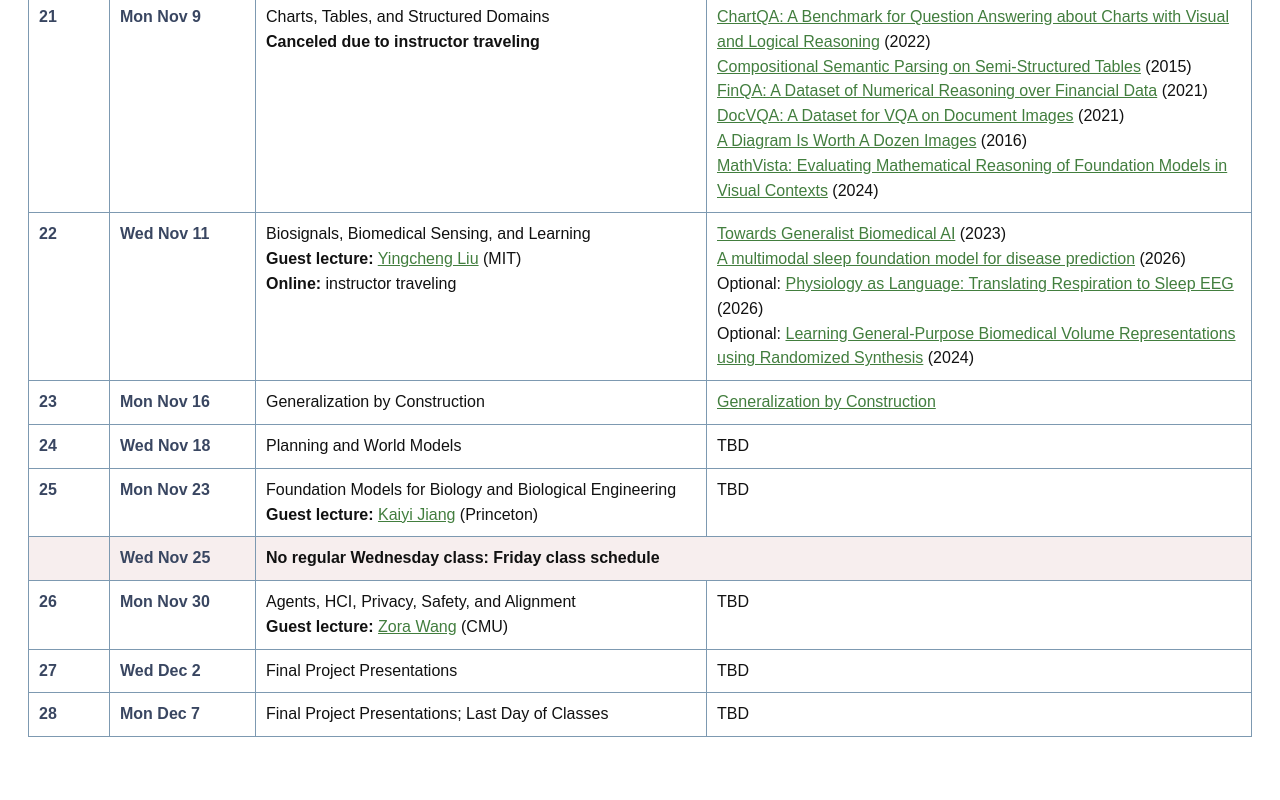
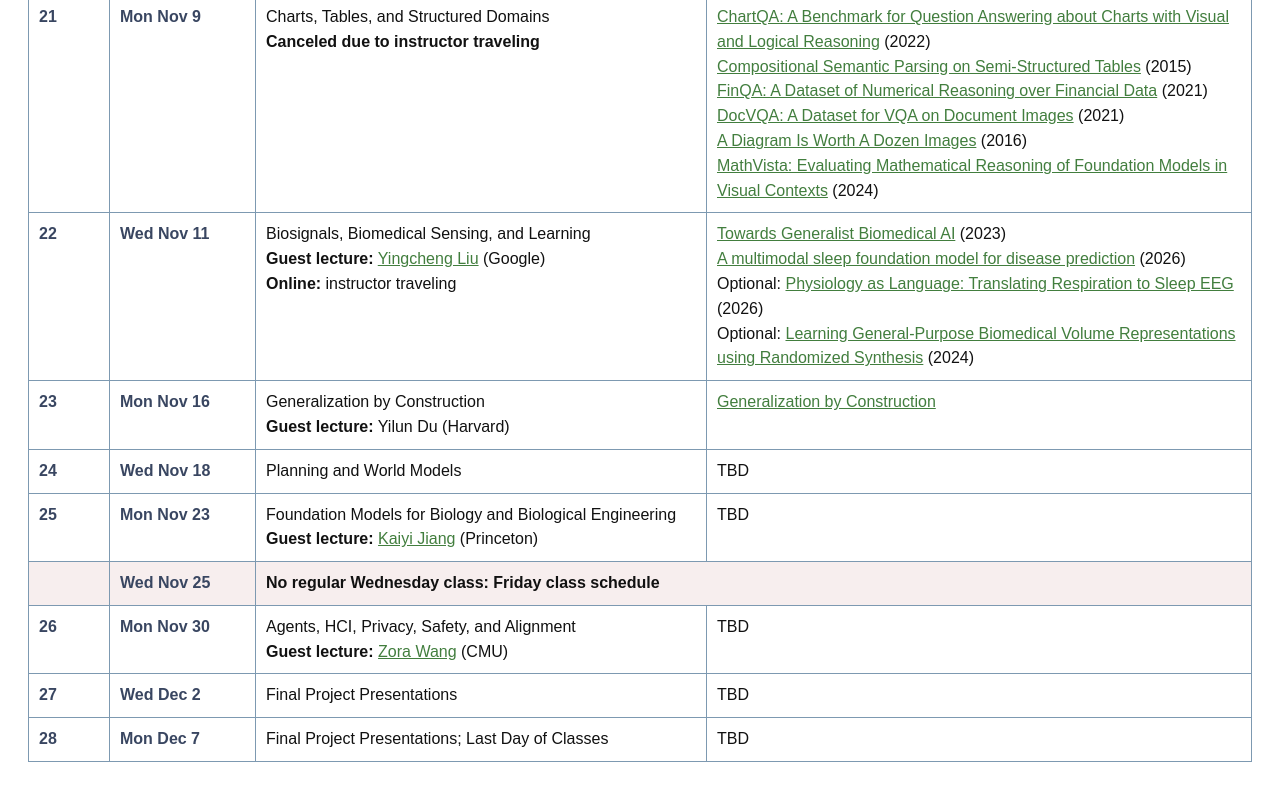
Before and after one commit to the-labone/cis7000-fall26-website, a plain HTML site: page index.html in a window 1280 px wide. Shown: the part 5418-6218 px from the top of the page. Drawn offline with Linux system fonts and the light colour scheme.

Commit message:
Update guest lecturer and affiliations

```diff
--- a/index.html
+++ b/index.html
@@ -455,7 +455,7 @@
         <td>
           Biosignals, Biomedical Sensing, and Learning<br>
           <strong>Guest lecture:</strong>
-          <a href="https://yingchengliu.com/">Yingcheng Liu</a> (MIT)<br>
+          <a href="https://yingchengliu.com/">Yingcheng Liu</a> (Google)<br>
           <strong>Online:</strong> instructor traveling
         </td>
         <td>
@@ -468,7 +468,10 @@
       <tr>
         <td>23</td>
         <td>Mon Nov 16</td>
-        <td>Generalization by Construction</td>
+        <td>
+          Generalization by Construction<br>
+          <strong>Guest lecture:</strong> Yilun Du (Harvard)
+        </td>
         <td><a href="https://yilundu.github.io/perspective/generalization_by_construction.html">Generalization by Construction</a></td>
       </tr>
       <tr>
```
